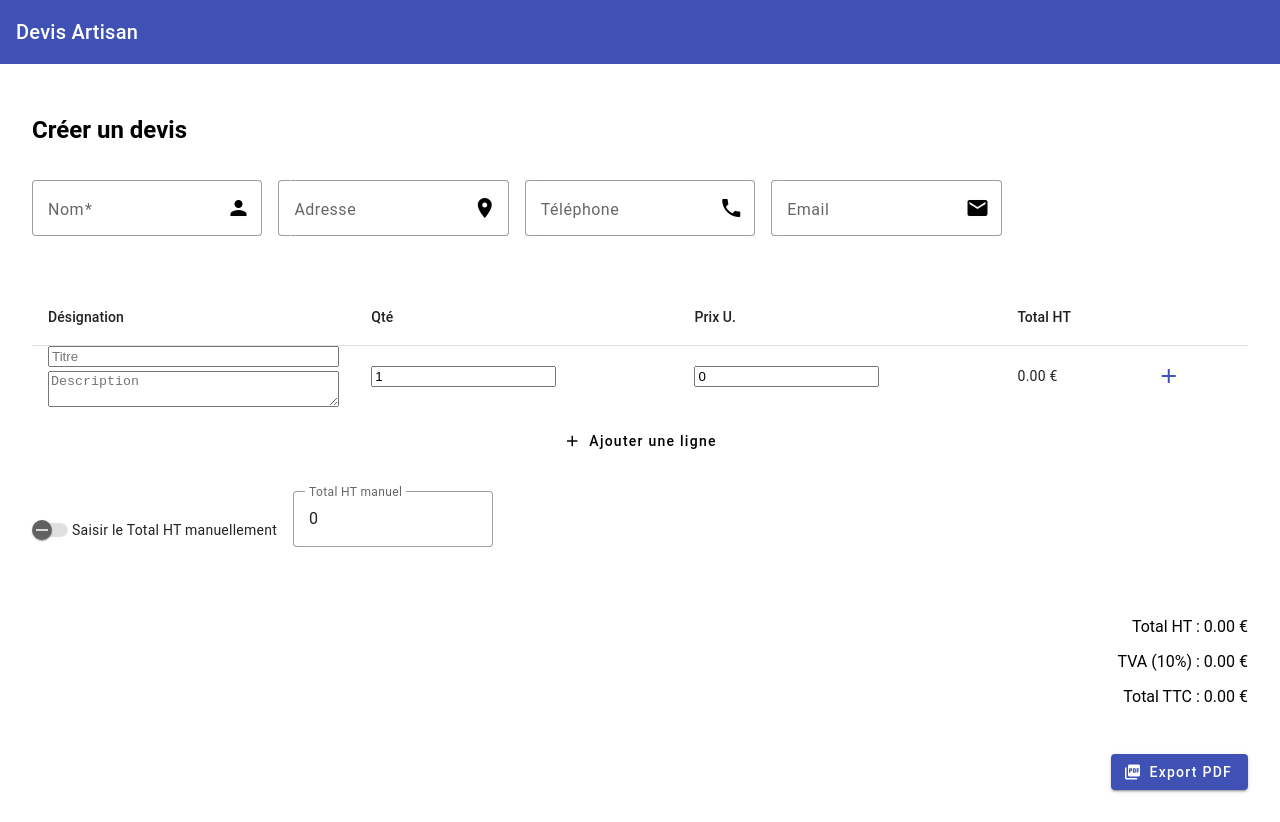
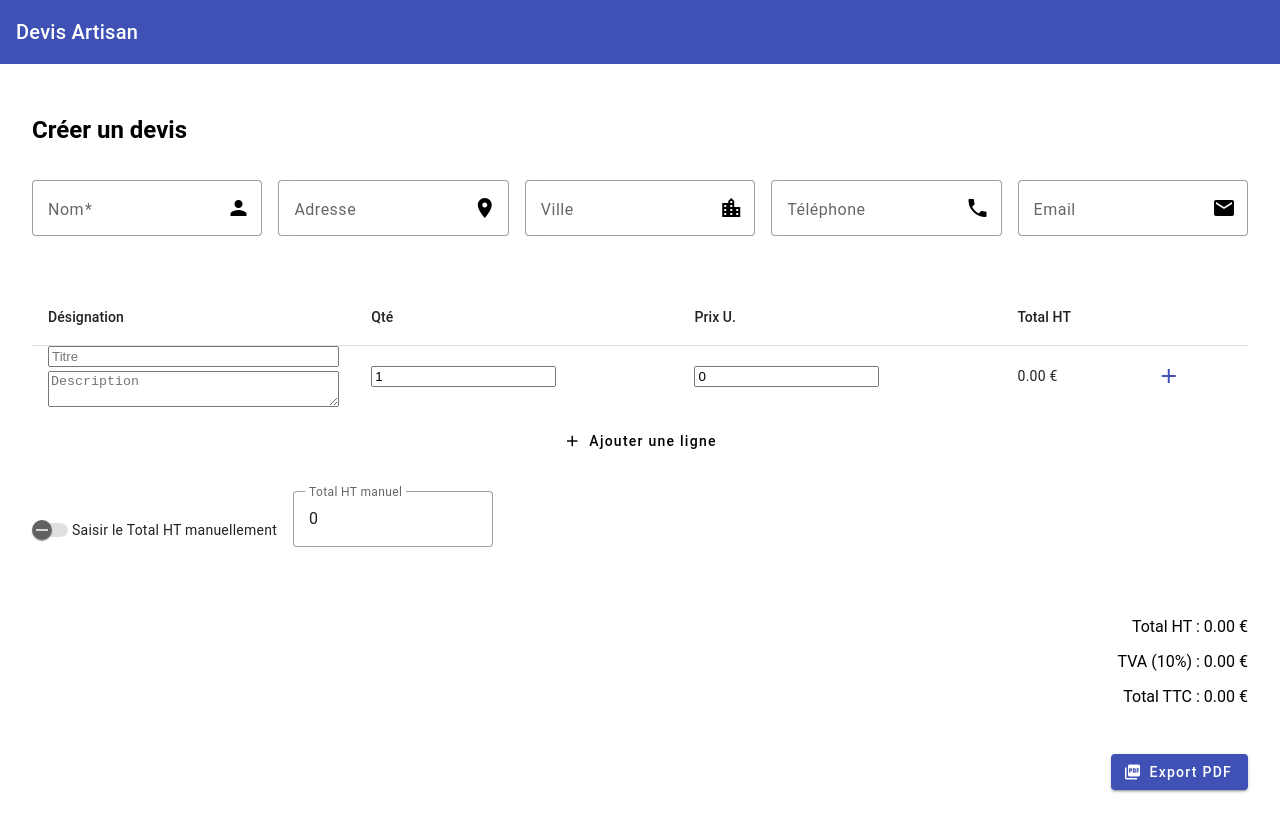
Before and after one commit to simao2018/invoice-app, an Angular app: page /devis in a window 1280 px wide. Built offline with nearby package versions, Linux system fonts and the light colour scheme.

Commit message:
feat: add city field to client form

```diff
--- a/src/app/create-quote/create-quote.component.html
+++ b/src/app/create-quote/create-quote.component.html
@@ -12,6 +12,12 @@
       <mat-label>Adresse</mat-label>
       <input matInput formControlName="address" />
       <mat-icon matSuffix>location_on</mat-icon>
+    </mat-form-field>
+
+    <mat-form-field appearance="outline">
+      <mat-label>Ville</mat-label>
+      <input matInput formControlName="city" />
+      <mat-icon matSuffix>location_city</mat-icon>
     </mat-form-field>
 
     <mat-form-field appearance="outline">
--- a/src/app/create-quote/create-quote.component.ts
+++ b/src/app/create-quote/create-quote.component.ts
@@ -49,6 +49,7 @@ export class CreateQuoteComponent {
       client: this.fb.group({
         name: ['', Validators.required],
         address: [''],
+        city: [''],
         phone: [''],
         email: ['', Validators.email],
       }),
```
